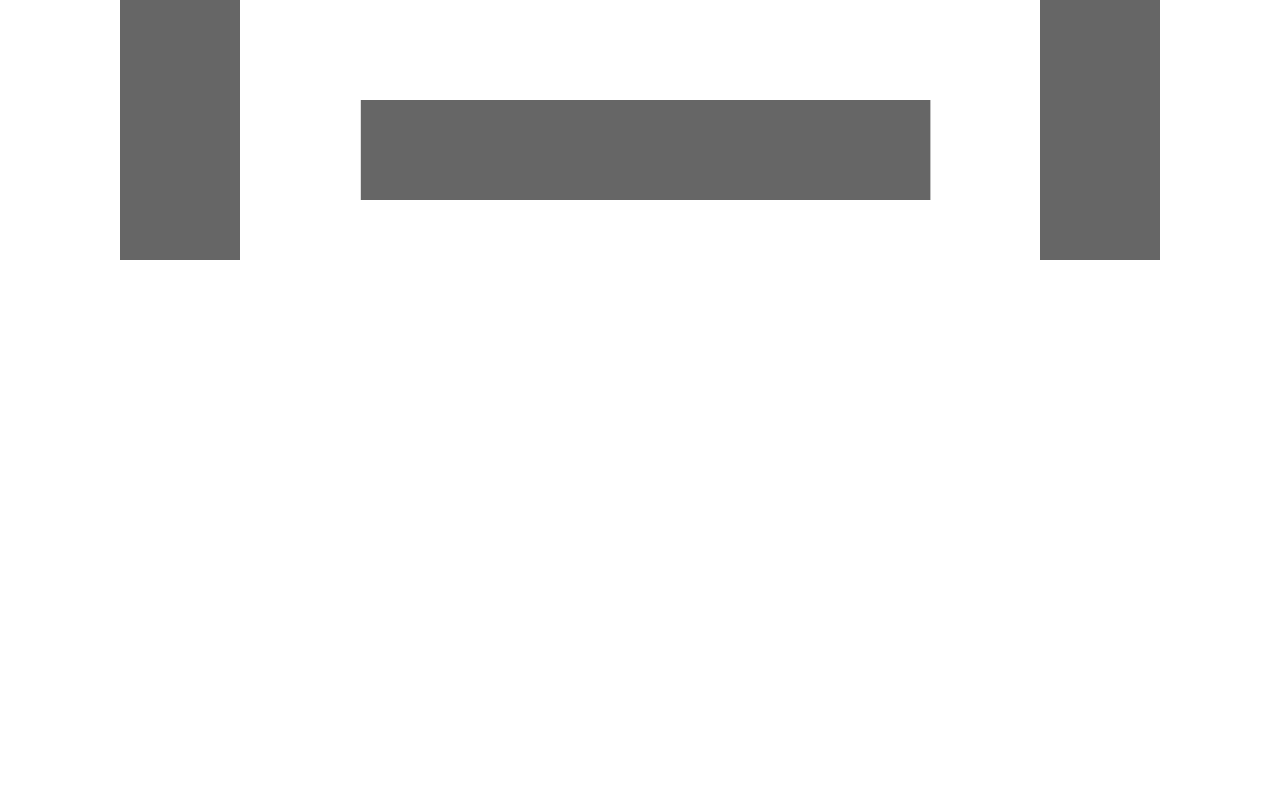
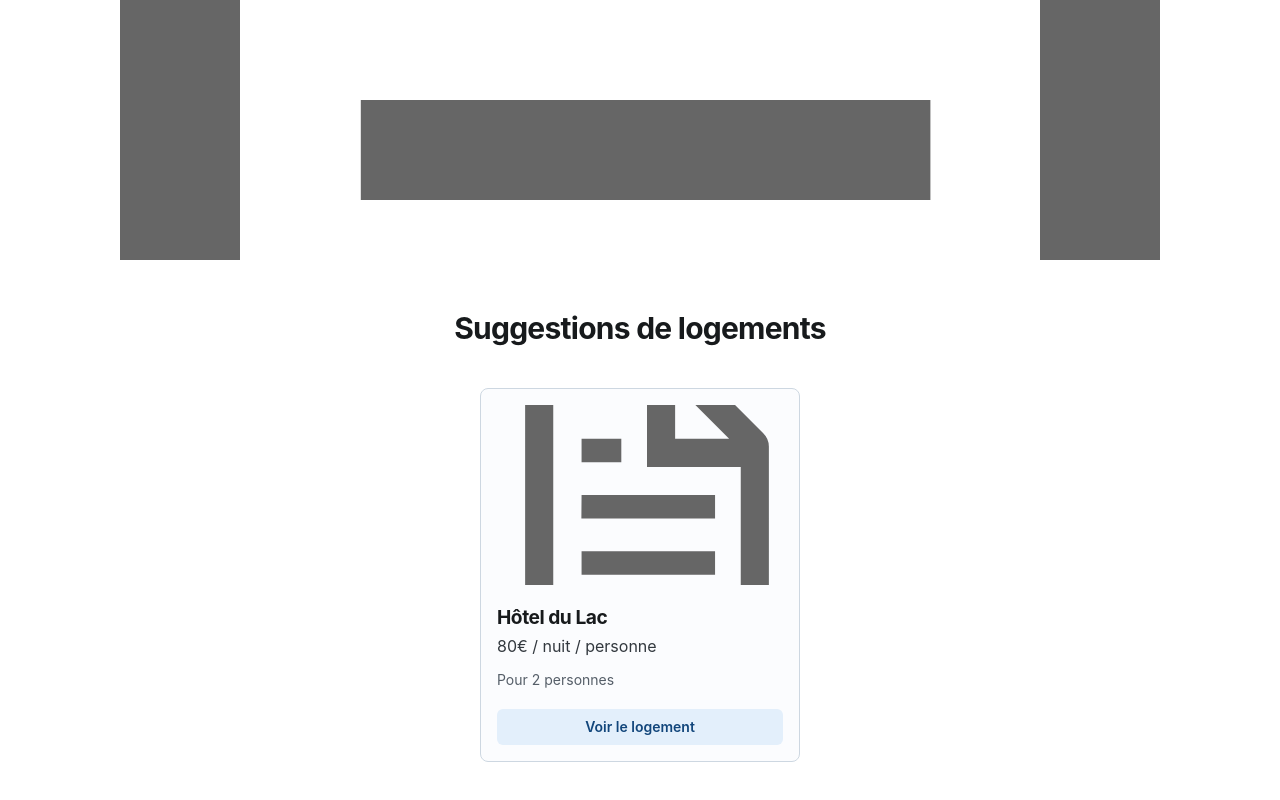
Before and after one commit to NanaChrs/site-mariage, a Next.js app: page / in a window 1280 px wide. Shown: the part 540-1340 px from the top of the page. Before the commit the page ends 800 px from the top, so only its background shows below. Built offline with nearby package versions, Linux system fonts and the light colour scheme.

Commit message:
Ajout accommodations

```diff
--- /dev/null
+++ b/src/app/components/accommodations.tsx
@@ -0,0 +1,69 @@
+"use client";
+
+import { Swiper, SwiperSlide } from 'swiper/react';
+import 'swiper/css';
+import Image from 'next/image';
+import Card from '@mui/joy/Card';
+import CardContent from '@mui/joy/CardContent';
+import Typography from '@mui/joy/Typography';
+import Button from '@mui/joy/Button';
+import { Pagination } from 'swiper/modules';
+
+interface Accommodation {
+  name: string;
+  image: string;
+  price: string;
+  people: number;
+  url: string;
+}
+
+const accommodations: Accommodation[] = [
+  {
+    name: 'Hôtel du Lac',
+    image: '/file.svg',
+    price: '80€',
+    people: 2,
+    url: 'https://hotel-du-lac.example.com',
+  },
+  {
+    name: 'Gîte des Pins',
+    image: '/globe.svg',
+    price: '60€',
+    people: 4,
+    url: 'https://gite-des-pins.example.com',
+  },
+  {
+    name: 'Chambre chez l’habitant',
+    image: '/window.svg',
+    price: '40€',
+    people: 1,
+    url: 'https://chambre-habitant.example.com',
+  },
+];
+
+export default function AccommodationsCarousel() {
+  return (
+    <div>
+      <Typography level="h2" sx={{ mb: 3, textAlign: 'center', fontWeight: 'bold' }}>
+        Suggestions de logements
+      </Typography>
+      <Swiper pagination={{ dynamicBullets: true }} modules={[Pagination]}>
+        {accommodations.map((acc) => (
+          <SwiperSlide key={acc.name}>
+            <Card variant="outlined" sx={{ minWidth: 280, maxWidth: 320, mx: 'auto', my: 2 }}>
+              <Image src={acc.image} alt={acc.name} width={300} height={180} style={{ borderRadius: 12, objectFit: 'cover' }} />
+              <CardContent>
+                <Typography level="h3" sx={{ fontSize: '1.2rem', fontWeight: 'bold', mt: 1 }}>{acc.name}</Typography>
+                <Typography level="body-md" sx={{ color: 'neutral.700', mb: 1 }}>{acc.price} / nuit / personne</Typography>
+                <Typography level="body-sm" sx={{ color: 'neutral.600', mb: 2 }}>Pour {acc.people} personne{acc.people > 1 ? 's' : ''}</Typography>
+                <Button component="a" href={acc.url} target="_blank" rel="noopener noreferrer" variant="soft" color="primary">
+                  Voir le logement
+                </Button>
+              </CardContent>
+            </Card>
+          </SwiperSlide>
+        ))}
+      </Swiper>
+    </div>
+  );
+}
--- a/src/app/page.module.css
+++ b/src/app/page.module.css
@@ -176,7 +176,7 @@ a.secondary {
 }
 
 .overlayText {
-  position: fixed;
+  position: absolute;
   top: 50%;
   left: 50%;
   transform: translate(-50%, -50%);
@@ -186,4 +186,6 @@ a.secondary {
   z-index: 1;
   text-shadow: 0 2px 8px rgba(0, 0, 0, 0.5);
   pointer-events: none;
+  width: 100vw;
+  text-align: center;
 }
--- a/src/app/page.tsx
+++ b/src/app/page.tsx
@@ -1,9 +1,18 @@
 import Image from "next/image";
 import styles from "./page.module.css";
+import AccommodationsCarousel from "./components/accommodations";
 
 export default function Home() {
   return (
-    <div>
+    <>
+      <section
+        style={{
+          position: "relative",
+          width: "100vw",
+          height: "100vh",
+          overflow: "hidden",
+        }}
+      >
         <Image
           src="/file.svg"
           alt="Background"
@@ -13,6 +22,17 @@ export default function Home() {
           style={{ objectFit: "cover" }}
         />
         <div className={styles.overlayText}>Laurent & Mathilde</div>
-    </div>
+      </section>
+      <section
+        style={{
+          position: "relative",
+          zIndex: 2,
+          background: "white",
+          padding: "48px 0",
+        }}
+      >
+        <AccommodationsCarousel />
+      </section>
+    </>
   );
 }
```
Also changed, not shown: package.json (+8 -3 lines), src/app/components/accomodations.module.css (added, +34 -0 lines), 1 other file (tests, documents, lock files or other folders). Lines whose indentation alone changed are shown as unchanged.
